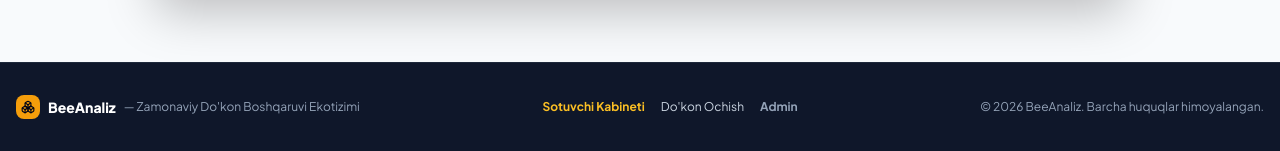
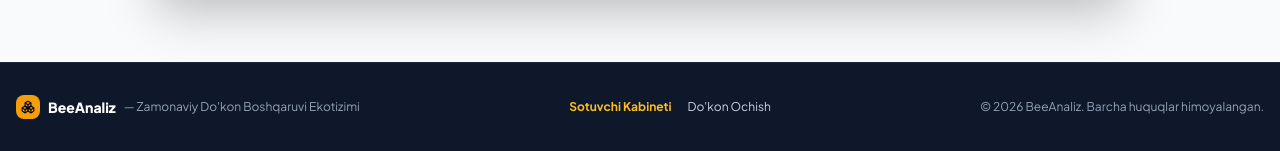
Before and after one commit to j8680151-eng/beeanaliz, a FastAPI app: page / in a window 1280 px wide. Shown: the part 2969-3120 px from the top of the page. Run offline with FastAPI, Linux system fonts and the light colour scheme; some libraries are stand-ins or nearby versions.

Commit message:
Remove Admin link from public footer

```diff
--- a/templates/index.html
+++ b/templates/index.html
@@ -404,7 +404,6 @@
       <div class="flex items-center space-x-4">
         <a href="/login" class="text-amber-400 hover:underline font-bold">Sotuvchi Kabineti</a>
         <a href="/login?tab=register" class="text-slate-300 hover:underline">Do'kon Ochish</a>
-        <a href="/admin" class="text-slate-400 hover:text-amber-400 transition font-bold">Admin</a>
       </div>
       <div>&copy; 2026 BeeAnaliz. Barcha huquqlar himoyalangan.</div>
     </div>
--- a/templates/landing.html
+++ b/templates/landing.html
@@ -404,7 +404,6 @@
       <div class="flex items-center space-x-4">
         <a href="/login" class="text-amber-400 hover:underline font-bold">Sotuvchi Kabineti</a>
         <a href="/login?tab=register" class="text-slate-300 hover:underline">Do'kon Ochish</a>
-        <a href="/admin" class="text-slate-400 hover:text-amber-400 transition font-bold">Admin</a>
       </div>
       <div>&copy; 2026 BeeAnaliz. Barcha huquqlar himoyalangan.</div>
     </div>
```
